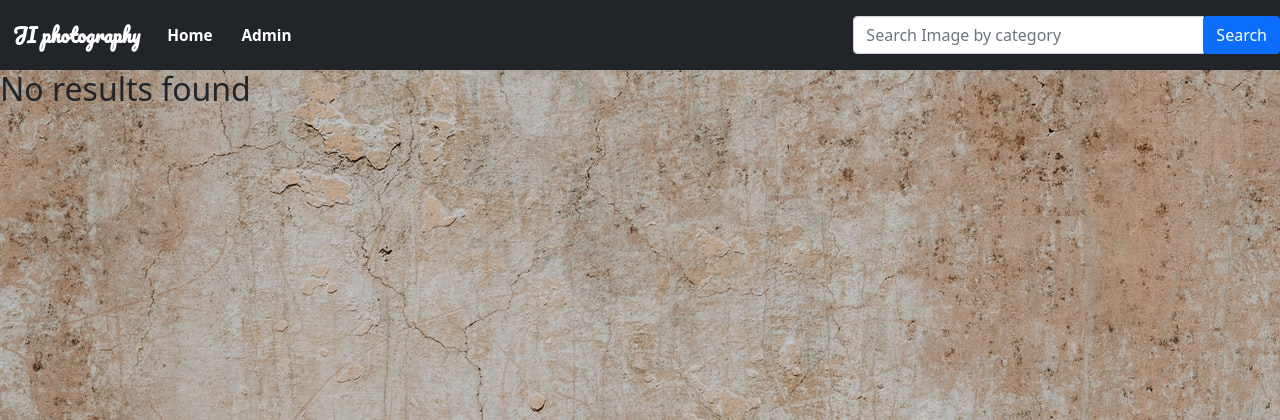
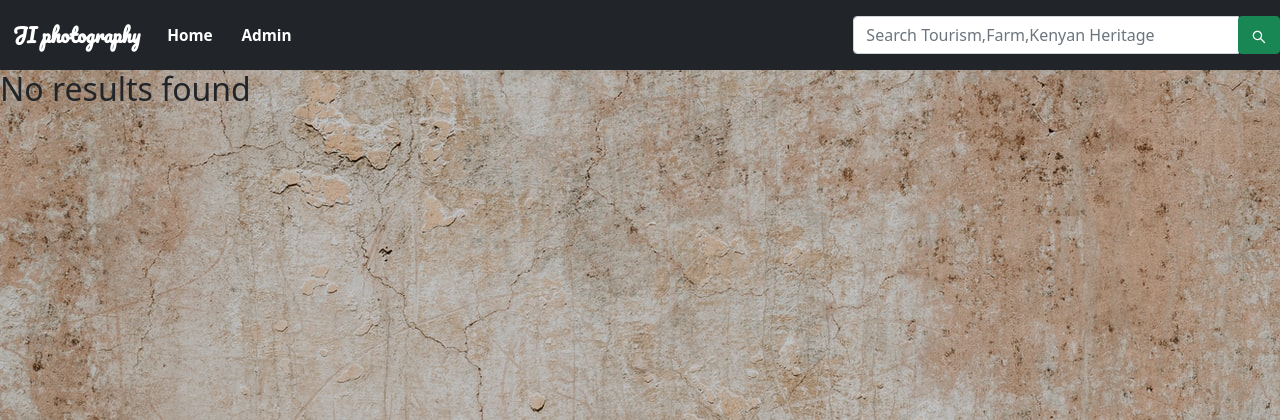
Before and after one commit to JoyChristine/Gallery, a Django app: page /search/ in a window 1280 px wide. Shown: the top 420 px of the page. Run offline with Django 4.2, Linux system fonts and the light colour scheme; some libraries are stand-ins or nearby versions.

Commit message:
change search placeholder

```diff
--- a/art/templates/all/search.html
+++ b/art/templates/all/search.html
@@ -41,9 +41,9 @@
     <div class="col-sm-4 col-md-4 navbar-right ">
         <form class="navbar-form " role="search"  action="{% url 'search' %}" >
             <div class="input-group">
-                <input type="text" class="form-control" placeholder="Search Image by category" name="image" >
+                <input type="text" class="form-control" placeholder="Search Tourism,Farm,Kenyan Heritage" name="image" >
                 <div class="input-group-btn">
-                    <button class="btn btn-primary" type="submit" >Search</button>
+                    <button class="btn btn-success" type="submit" ><svg xmlns="http://www.w3.org/2000/svg" aria-hidden="true" role="img" width="1em" height="1em" preserveAspectRatio="xMidYMid meet" viewBox="0 0 1024 1024"><path fill="currentColor" d="M909.6 854.5L649.9 594.8C690.2 542.7 712 479 712 412c0-80.2-31.3-155.4-87.9-212.1c-56.6-56.7-132-87.9-212.1-87.9s-155.5 31.3-212.1 87.9C143.2 256.5 112 331.8 112 412c0 80.1 31.3 155.5 87.9 212.1C256.5 680.8 331.8 712 412 712c67 0 130.6-21.8 182.7-62l259.7 259.6a8.2 8.2 0 0 0 11.6 0l43.6-43.5a8.2 8.2 0 0 0 0-11.6zM570.4 570.4C528 612.7 471.8 636 412 636s-116-23.3-158.4-65.6C211.3 528 188 471.8 188 412s23.3-116.1 65.6-158.4C296 211.3 352.2 188 412 188s116.1 23.2 158.4 65.6S636 352.2 636 412s-23.3 116.1-65.6 158.4z"/></svg></button>
                   </div>
             </div>
         </form>
```
